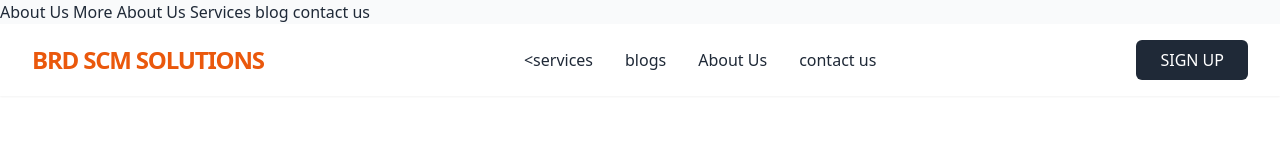
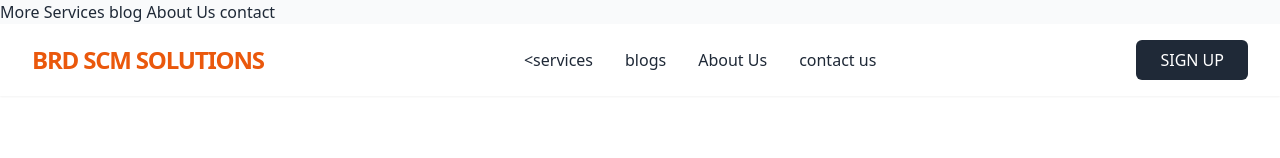
Before and after one commit to Aryan-Duhan0001/aniWebsite2, a plain HTML site: page index.html in a window 1280 px wide. Shown: the top 158 px of the page. Drawn offline with nearby package versions, Linux system fonts and the light colour scheme.

Commit message:
Update index.html

```diff
--- a/index.html
+++ b/index.html
@@ -1,10 +1,11 @@
 <!DOCTYPE html>
 <html lang="en">
-<a href="about.html" class="hover:text-orange-600">About Us</a>
-<a href="more.html" class="hover:text-orange-600">More About Us</a>
+
+<a href="more.html" class="hover:text-orange-600">More </a>
 <a href="services.html" class="hover:text-orange-600">Services</a>
 <a href="blog.html" class="hover:text-orange-600">blog</a>
-<a href="contact.html" class="hover:text-orange-600">contact us</a>
+    <a href="about.html" class="hover:text-orange-600">About Us</a>
+<a href="contact.html" class="hover:text-orange-600">contact </a>
 <head>
     <meta charset="UTF-8">
     <meta name="viewport" content="width=device-width, initial-scale=1.0">
```
